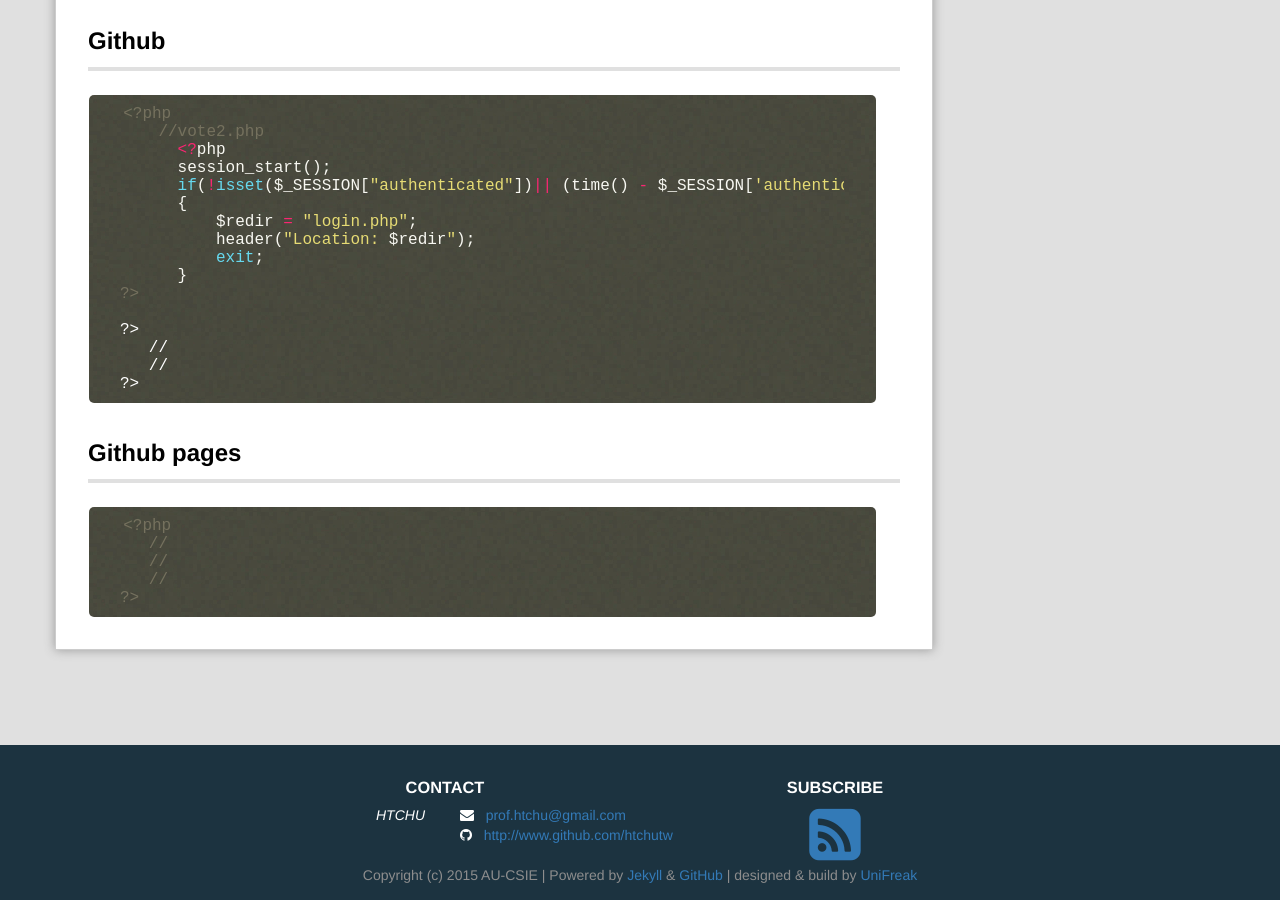
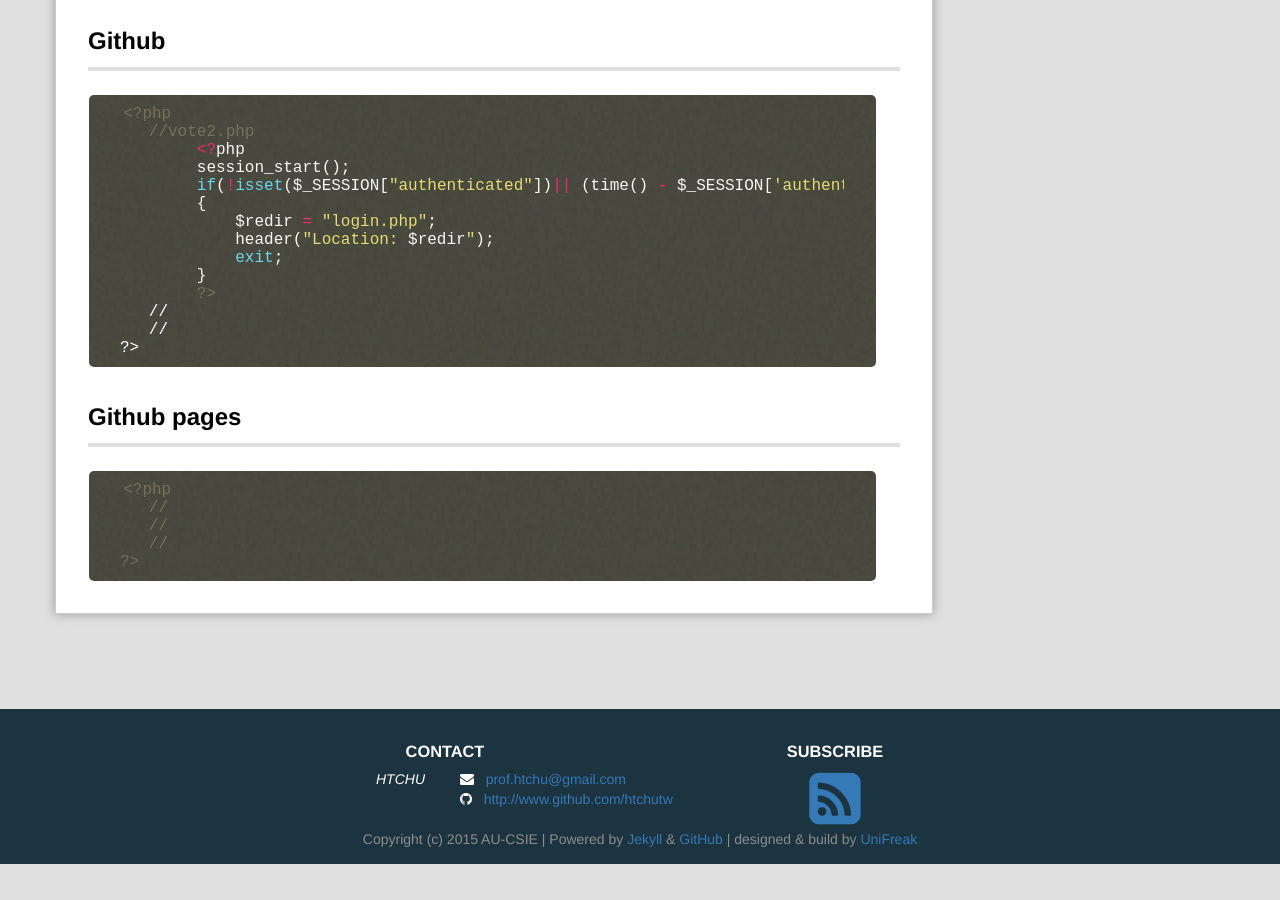
Before and after one commit to one21two/webcourse, a Jekyll site: the page built from _posts/2017-11-08-Class8.md, in a window 1280 px wide and 900 px high, scrolled down 793 px. Built offline with Jekyll 4.4.1, drawn with Linux system fonts in a browser that asks for light colours; Markdown is read by kramdown in place of the engine named in the settings; comment, search, counter and statistics services are not loaded; after the commit the page ends 1657 px from its top, so only the background shows below that.

Commit message:
Update 2017-11-08-Class8.md

````diff
--- a/_posts/2017-11-08-Class8.md
+++ b/_posts/2017-11-08-Class8.md
@@ -21,18 +21,16 @@ Login網站登錄
 
 ```php
 <?php
-    //vote2.php
-      <?php
-      session_start();
-      if(!isset($_SESSION["authenticated"])|| (time() - $_SESSION['authenticated']) > 600 )
-      {
-          $redir = "login.php";
-          header("Location: $redir");
-          exit;
-      }
-?>
-
-?>
+   //vote2.php
+        <?php
+        session_start();
+        if(!isset($_SESSION["authenticated"])|| (time() - $_SESSION['authenticated']) > 600 )
+        {
+            $redir = "login.php";
+            header("Location: $redir");
+            exit;
+        }
+        ?>
    //
    //
 ?>
````
